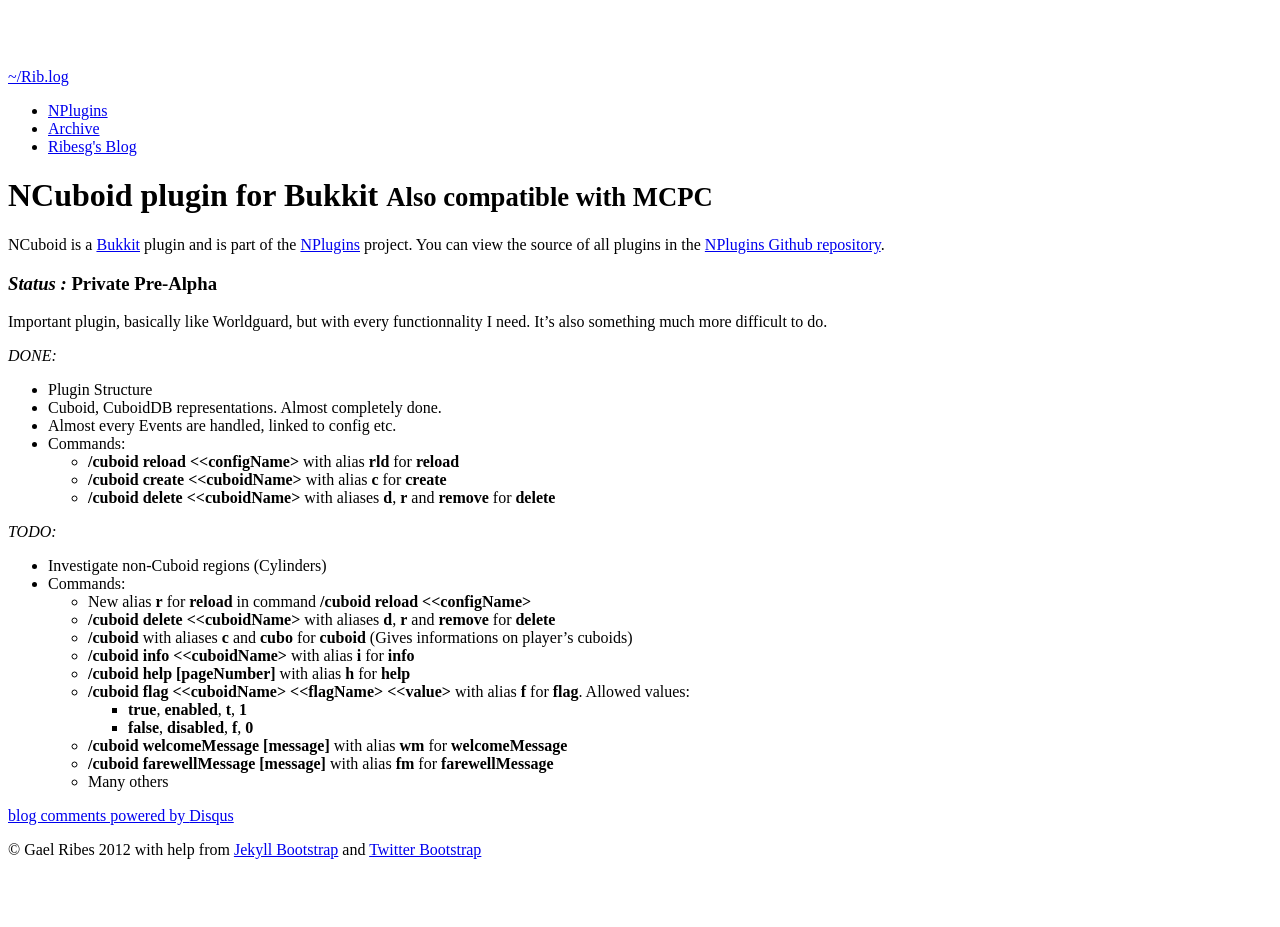
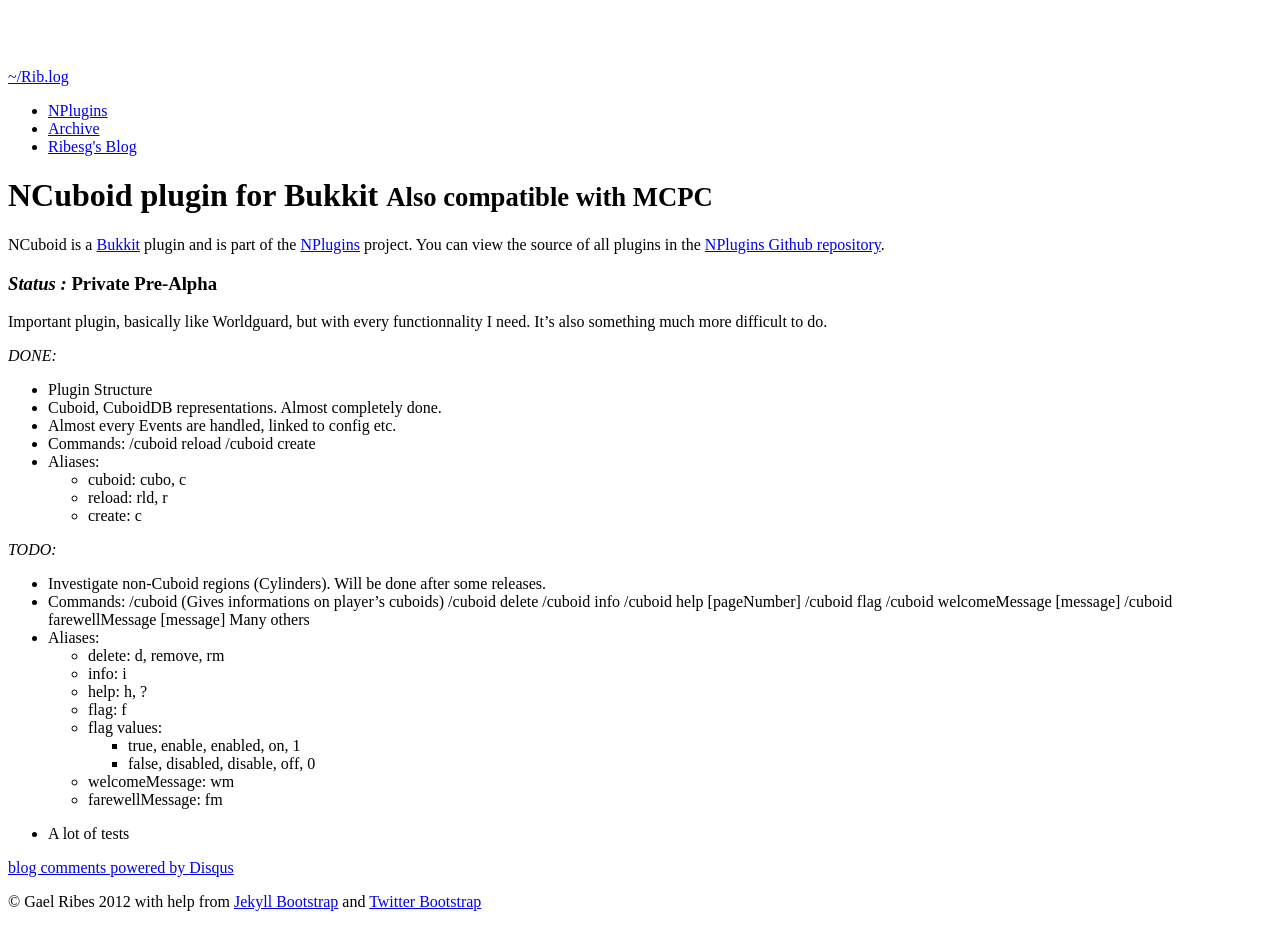
Before and after one commit to CeramicTitan/ribesg.github.com, a Jekyll site: the page built from bukkit/NCuboid.md, in a window 1280 px wide. Built offline with Jekyll 4.4.1, drawn with Linux system fonts in a browser that asks for light colours; nearby versions of some CDN libraries; comment, search, counter and statistics services are not loaded; before the commit the page ends 900 px from its top, so only the background shows below that.

Commit message:
NCuboid page update

```diff
--- a/bukkit/NCuboid.md
+++ b/bukkit/NCuboid.md
@@ -19,24 +19,35 @@ _DONE:_
 * Cuboid, CuboidDB representations. Almost completely done.
 * Almost every Events are handled, linked to config etc.
 * Commands:
-  + **/cuboid reload \<<configName>** with alias **rld** for **reload**
-  + **/cuboid create \<<cuboidName>** with alias **c** for **create**
-  + **/cuboid delete \<<cuboidName>** with aliases **d**, **r** and **remove** for **delete**
+    /cuboid reload <configName>
+    /cuboid create <cuboidName>
+* Aliases:
+  + cuboid: cubo, c
+  + reload: rld, r
+  + create: c
 
 _TODO:_
-* Investigate non-Cuboid regions (Cylinders)
+* Investigate non-Cuboid regions (Cylinders). Will be done after some releases.
 * Commands:
-  + New alias **r** for **reload** in command **/cuboid reload \<<configName>**
-  + **/cuboid delete \<<cuboidName>** with aliases **d**, **r** and **remove** for **delete**
-  + **/cuboid** with aliases **c** and **cubo** for **cuboid** (Gives informations on player's cuboids)
-  + **/cuboid info \<<cuboidName>** with alias **i** for **info**
-  + **/cuboid help [pageNumber]** with alias **h** for **help**
-  + **/cuboid flag \<<cuboidName> \<<flagName> \<<value>** with alias **f** for **flag**. Allowed values:
-    - **true**, **enabled**, **t**, **1**
-    - **false**, **disabled**, **f**, **0**
-  + **/cuboid welcomeMessage \[message\]** with alias **wm** for **welcomeMessage**
-  + **/cuboid farewellMessage \[message\]** with alias **fm** for **farewellMessage**
-  + Many others
+    /cuboid (Gives informations on player's cuboids)
+    /cuboid delete <cuboidName>
+    /cuboid info <cuboidName>
+    /cuboid help [pageNumber]
+    /cuboid flag <cuboidName> <flagName> <value>
+    /cuboid welcomeMessage [message]
+    /cuboid farewellMessage [message]
+    Many others
+* Aliases:
+  + delete: d, remove, rm
+  + info: i
+  + help: h, ?
+  + flag: f
+  + flag values:
+    - true, enable, enabled, on, 1
+    - false, disabled, disable, off, 0
+  + welcomeMessage: wm
+  + farewellMessage: fm
+* A lot of tests
 
 {% include JB/comments %}
 
```
